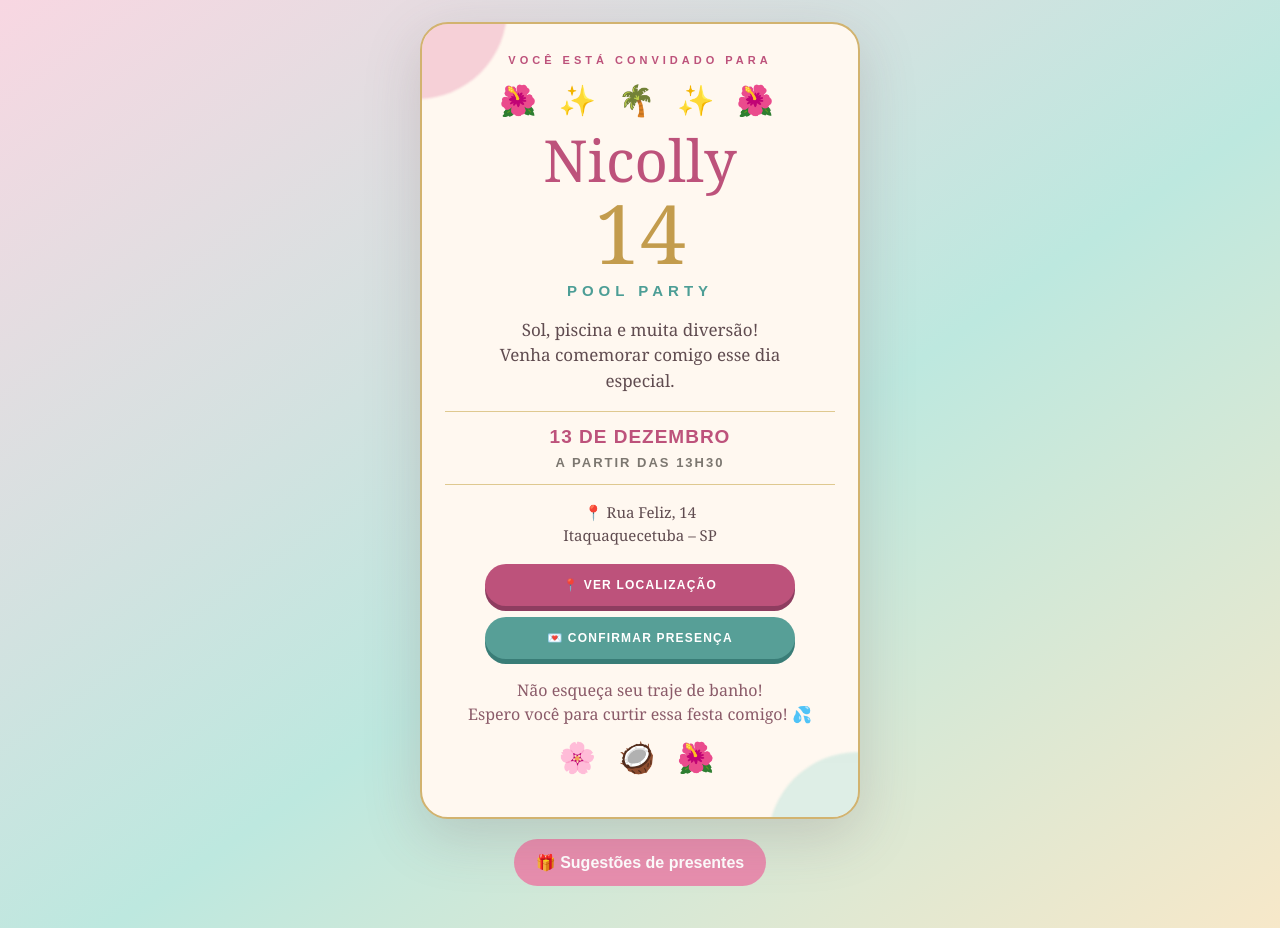
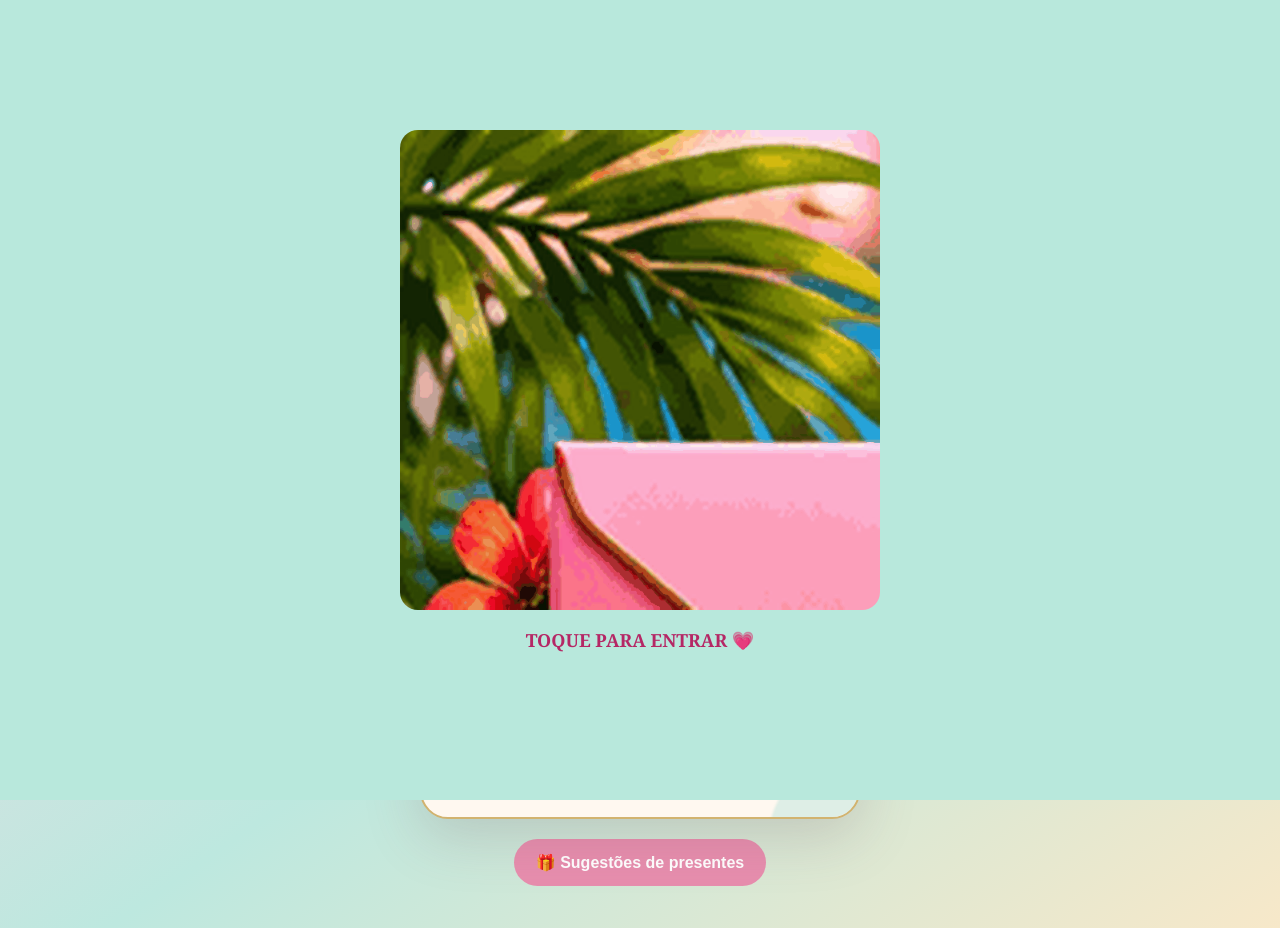
Before and after one commit to francavaleria268-prog/Nicolly-14-anos, a plain HTML site: page index.html in a window 1280 px wide. Drawn offline with Linux system fonts and the light colour scheme.

Commit message:
Update index.html

```diff
--- a/index.html
+++ b/index.html
@@ -105,5 +105,27 @@ a.btn:active{transform:translateY(3px);box-shadow:none}
 <p><button onclick="document.getElementById('lista-presentes').close()">Fechar</button></p>
 </dialog>
 
+
+<div id="abertura-nick" onclick="this.remove()" style="
+position:fixed;
+inset:0;
+z-index:99999;
+background:#b8e8dc;
+display:flex;
+flex-direction:column;
+align-items:center;
+justify-content:center;
+padding:15px;
+cursor:pointer;
+text-align:center;
+">
+<img src="abertura_pool_party_da_nick.gif"
+alt="Envelope Pool Party da Nick"
+style="width:100%;max-width:480px;height:auto;object-fit:contain;border-radius:18px;">
+<p style="color:#b52765;font-weight:bold;font-size:18px;">
+TOQUE PARA ENTRAR 💗
+</p>
+</div>
+
 </body>
 </html>
```
